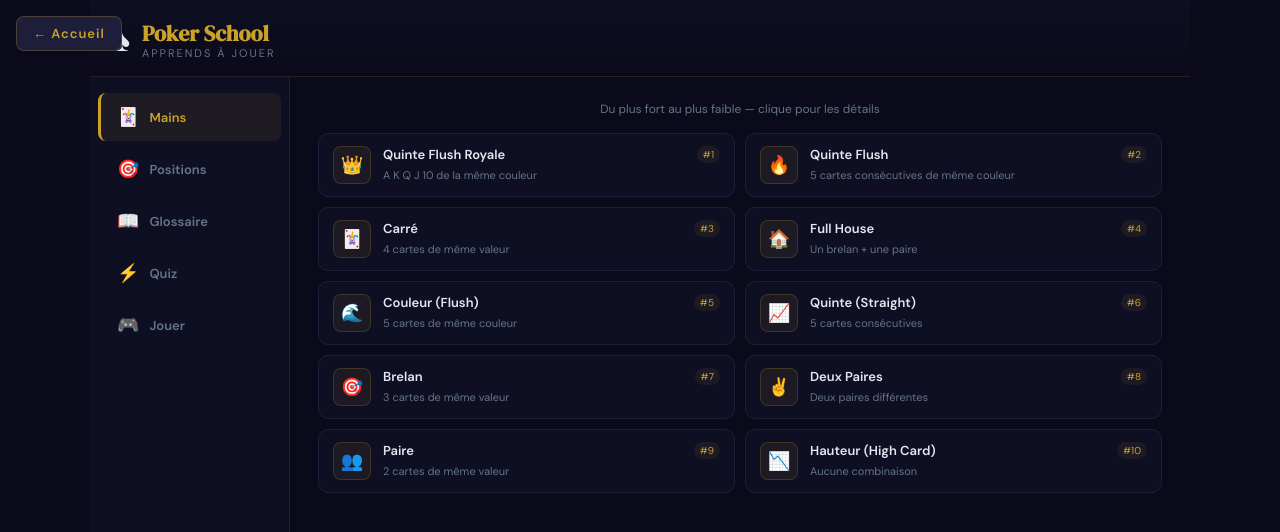
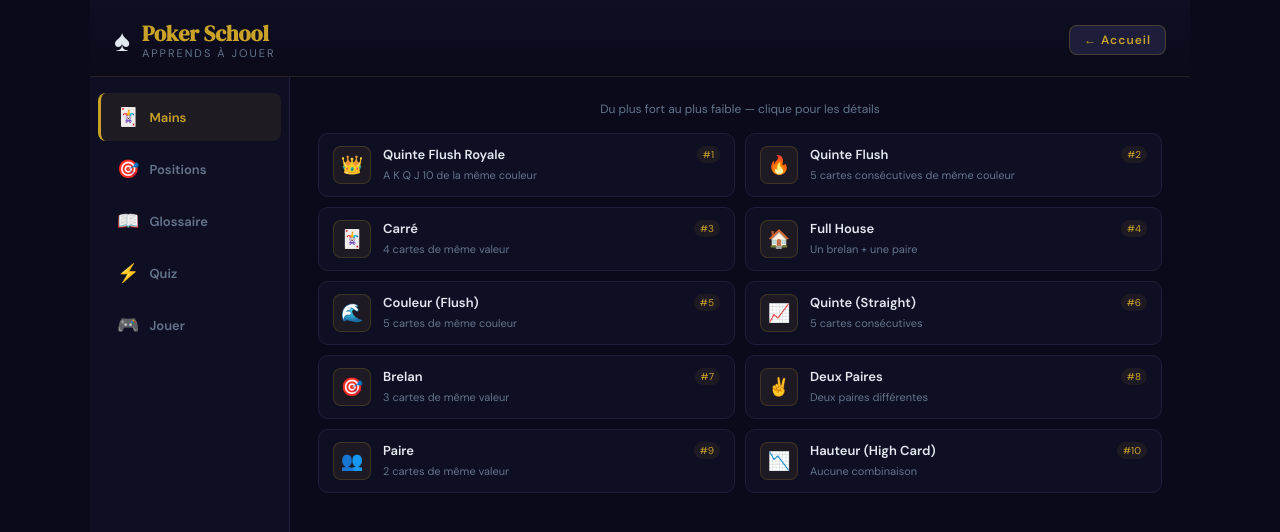
Before and after one commit to Lorenzoa93100/casino, a React (Vite) app: page / in a window 1280 px wide. Both pictures are taken after a click on the element 294 px from the left and 388 px from the top of the page. Shown: the top 532 px of the page. Built offline with nearby package versions, Linux system fonts and the light colour scheme.

Commit message:
fix: move back button into PokerApp header to avoid logo overlap
https://claude.ai/code/session_01VwxQd41GjNaStdL3p4shwS

```diff
--- a/src/App.jsx
+++ b/src/App.jsx
@@ -32,32 +32,7 @@ export default function App() {
   const [currentGame, setCurrentGame] = useState(null)
 
   if (currentGame === 'poker') {
-    return (
-      <div>
-        <button
-          onClick={() => setCurrentGame(null)}
-          style={{
-            position: 'fixed',
-            top: 16,
-            left: 16,
-            zIndex: 1000,
-            background: '#1e1e3a',
-            border: '1px solid #c9a22740',
-            color: '#c9a227',
-            borderRadius: 8,
-            padding: '8px 16px',
-            fontSize: 13,
-            fontWeight: 600,
-            cursor: 'pointer',
-            fontFamily: "'DM Sans', sans-serif",
-            letterSpacing: 1,
-          }}
-        >
-          ← Accueil
-        </button>
-        <PokerApp />
-      </div>
-    )
+    return <PokerApp onBack={() => setCurrentGame(null)} />
   }
 
   return (
--- a/src/games/poker/PokerApp.jsx
+++ b/src/games/poker/PokerApp.jsx
@@ -153,7 +153,7 @@ function Card({ label }) {
   );
 }
 
-export default function PokerApp() {
+export default function PokerApp({ onBack }) {
   const [tab, setTab] = useState("hands");
   const [selectedHand, setSelectedHand] = useState(null);
   const [quizIdx, setQuizIdx] = useState(0);
@@ -320,7 +320,7 @@ export default function PokerApp() {
         }}>
           <div style={{ display: "flex", alignItems: "center", gap: 12 }}>
             <span style={{ fontSize: 30 }}>♠</span>
-            <div>
+            <div style={{ flex: 1 }}>
               <h1 style={{ fontSize: 22, fontFamily: "'DM Serif Display', serif", color: "#c9a227", lineHeight: 1.2 }}>
                 Poker School
               </h1>
@@ -328,6 +328,16 @@ export default function PokerApp() {
                 Apprends à jouer
               </p>
             </div>
+            {onBack && (
+              <button onClick={onBack} style={{
+                background: "#1e1e3a", border: "1px solid #c9a22740", color: "#c9a227",
+                borderRadius: 8, padding: "6px 14px", fontSize: 12, fontWeight: 600,
+                cursor: "pointer", fontFamily: "'DM Sans', sans-serif", letterSpacing: 1,
+                flexShrink: 0,
+              }}>
+                ← Accueil
+              </button>
+            )}
           </div>
         </div>
 
```
